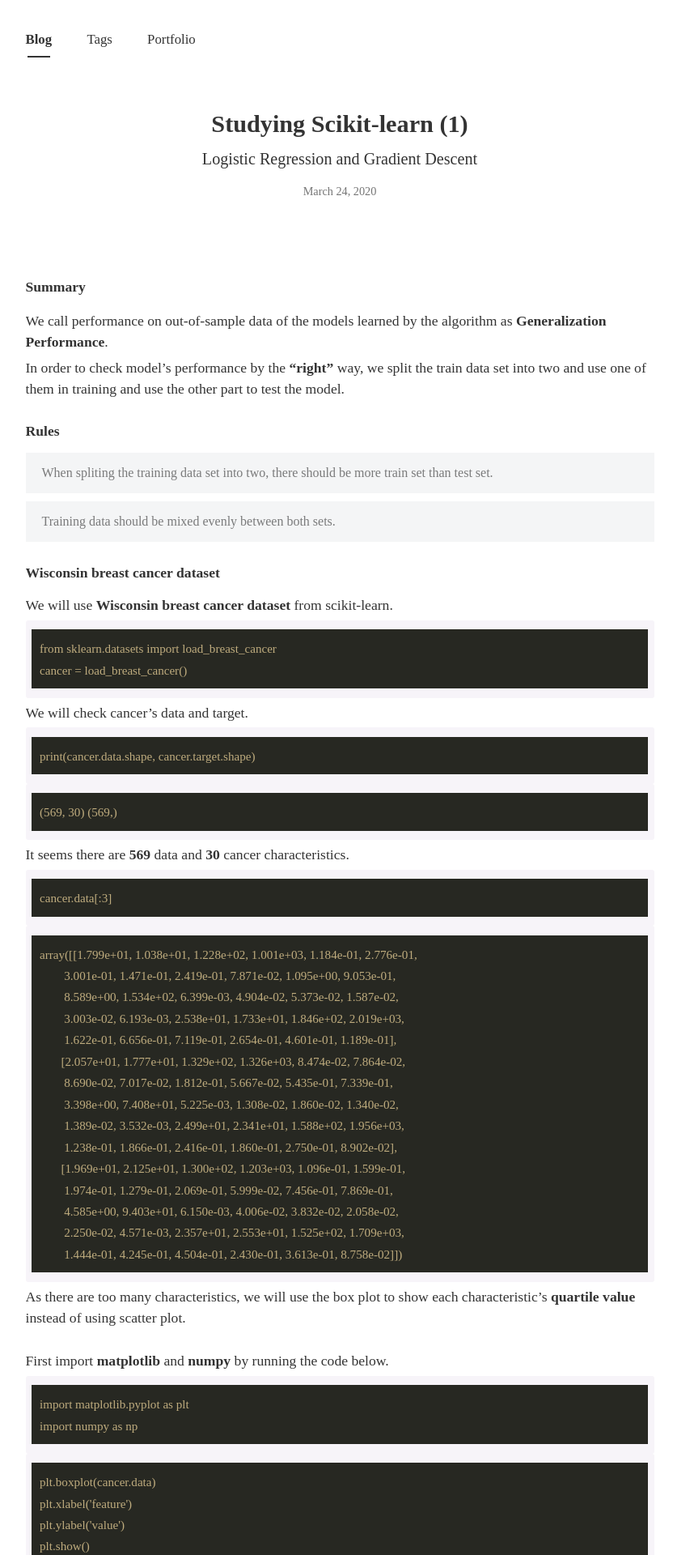
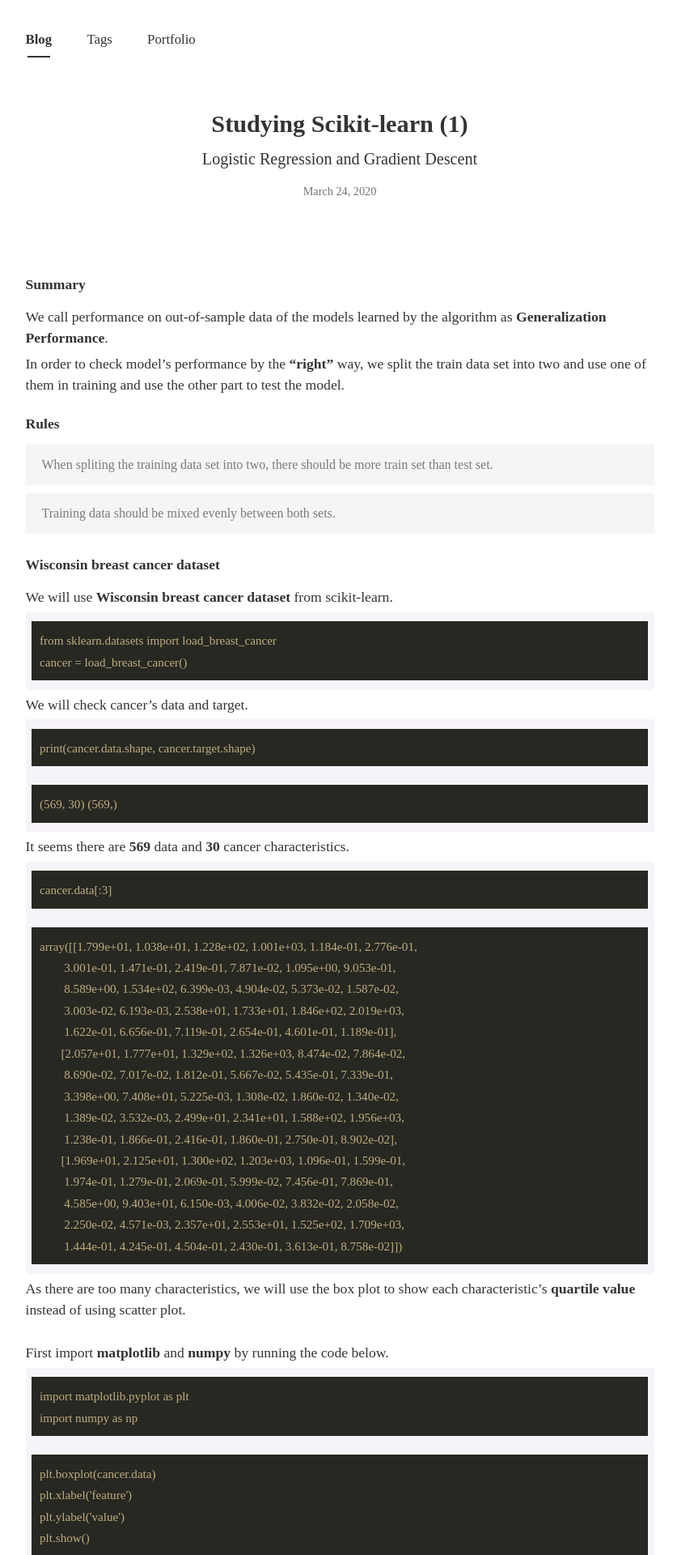
Before and after one commit to hwuiwon/hwuiwon.github.io, a Jekyll site: the page built from _posts/2020-03-24-studying-scikit-learn-1.md, in a window 1280 px wide. Shown: the top 1920 px of the page at 81% size, without its empty margins (220-1052 px from the left). Built offline with Jekyll 4.4.1, drawn with Linux system fonts in a browser that asks for light colours; nearby versions of some CDN libraries; some web fonts are replaced.

Commit message:
rollback

````diff
--- a/_posts/2020-03-24-studying-scikit-learn-1.md
+++ b/_posts/2020-03-24-studying-scikit-learn-1.md
@@ -7,19 +7,18 @@ author: Huey Kim
 comments : False
 ---
 
-<h1><b>Summary</b></h1>
-
+## **Summary**
 We call performance on out-of-sample data of the models learned by the algorithm as **Generalization Performance**.
 
 In order to check model's performance by the **"right"** way, we split the train data set into two and use one of them in training and use the other part to test the model.
 
-<h2><b>Rules</b></h2>
+### **Rules**
 
 > When spliting the training data set into two, there should be more train set than test set.
 
 > Training data should be mixed evenly between both sets.
 
-<h2><b>Wisconsin breast cancer dataset</b></h2>
+## **Wisconsin breast cancer dataset**
 
 We will use **Wisconsin breast cancer dataset** from scikit-learn.
 
@@ -158,7 +157,7 @@ np.unique(y_train, return_counts=True)
 
 
 
-<h3><b>Embodying Logistic Regression</b></h3>
+### **Embodying Logistic Regression**
 
 ![Concept](/assets/img/posts/p2_logistic.png)
 
@@ -228,7 +227,7 @@ It seems that our model has accuracy of **82.46%**
 
 We will now try to improve the accuracy.
 
-<h3><b>Gradient Descent</b></h3>
+### **Gradient Descent**
 
 We used **stochastic gradient descent**, which is calculating gradient by randomly choosing one sample from the data.
 
@@ -328,7 +327,7 @@ plt.show()
 
 We can see that accuracy increased from **0.82** to **0.89**.<br>This is because we mixed index of training set for each epoch.
 
-<h2><b>Using Class from scikit-learn</b></h2>
+## **Using Class from scikit-learn**
 
 **SGDClassifier** is a class that implemens gradient descent.
 
@@ -385,7 +384,7 @@ However, there is a high probability that this model will **not perform well in
 
 So what should we do?
 
-<h3><b>Preparing Validation Set</b></h3>
+### **Preparing Validation Set**
 
 We simply don't have to use test set to tune our model to prevent problem mentioned previously.<br>We will create an another set called **validation set**.
 
@@ -408,7 +407,7 @@ print(len(x_train), len(x_val))
 
 Here, we divided original training model into new training model and validation model with the ratio of 8:2.
 
-<h3><b>Evaluating with Validation Set</b></h3>
+### **Evaluating with Validation Set**
 
 
 ```
@@ -430,7 +429,7 @@ Model's accuracy has decreased compared to previous trial that didn't have valid
 
 There are only small number of data in Wisconsin breast cancer data set that scikit-learn provides.<br>If we had more data, it would have been better.
 
-<h4><b>Splitting ratio</b></h4>
+#### **Splitting ratio**
 
 > **n > 100,000**: 8:1:1<br>
 > **n > 1,000,000**: 98:1:1
````
